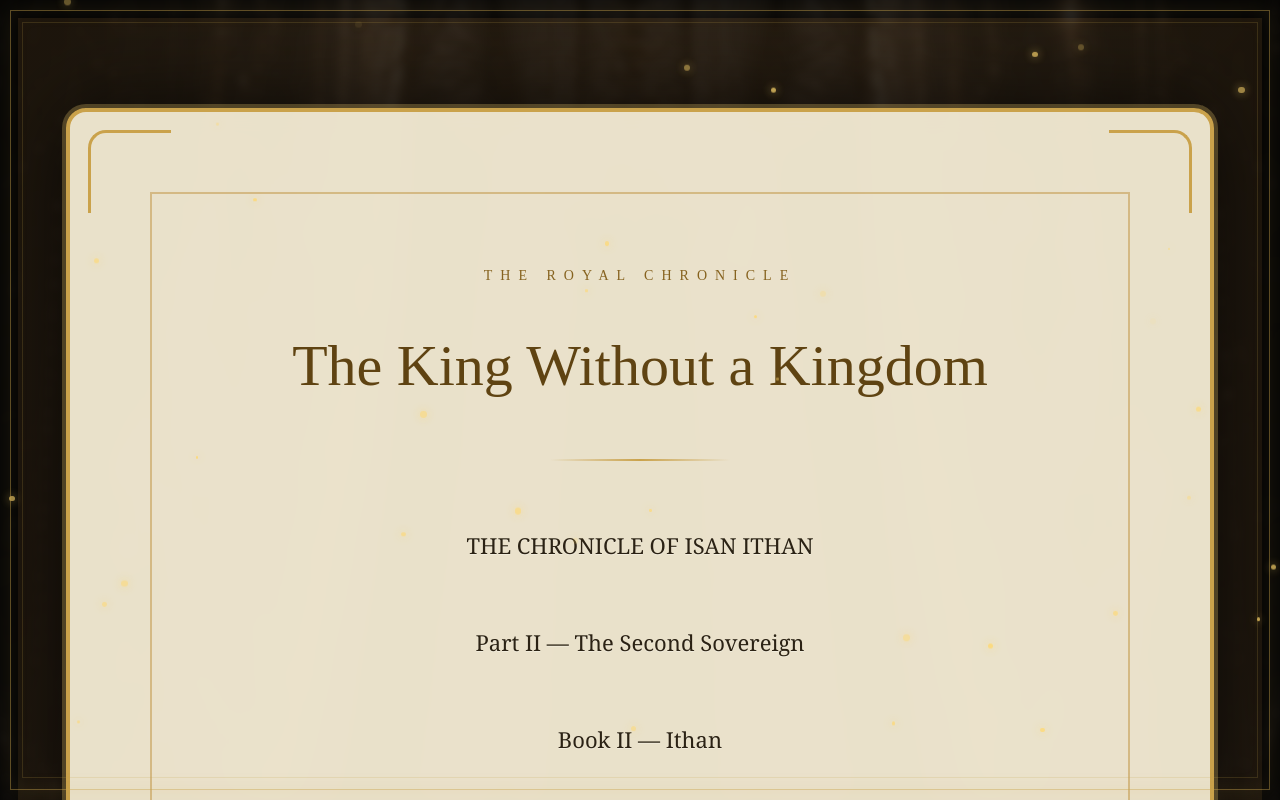
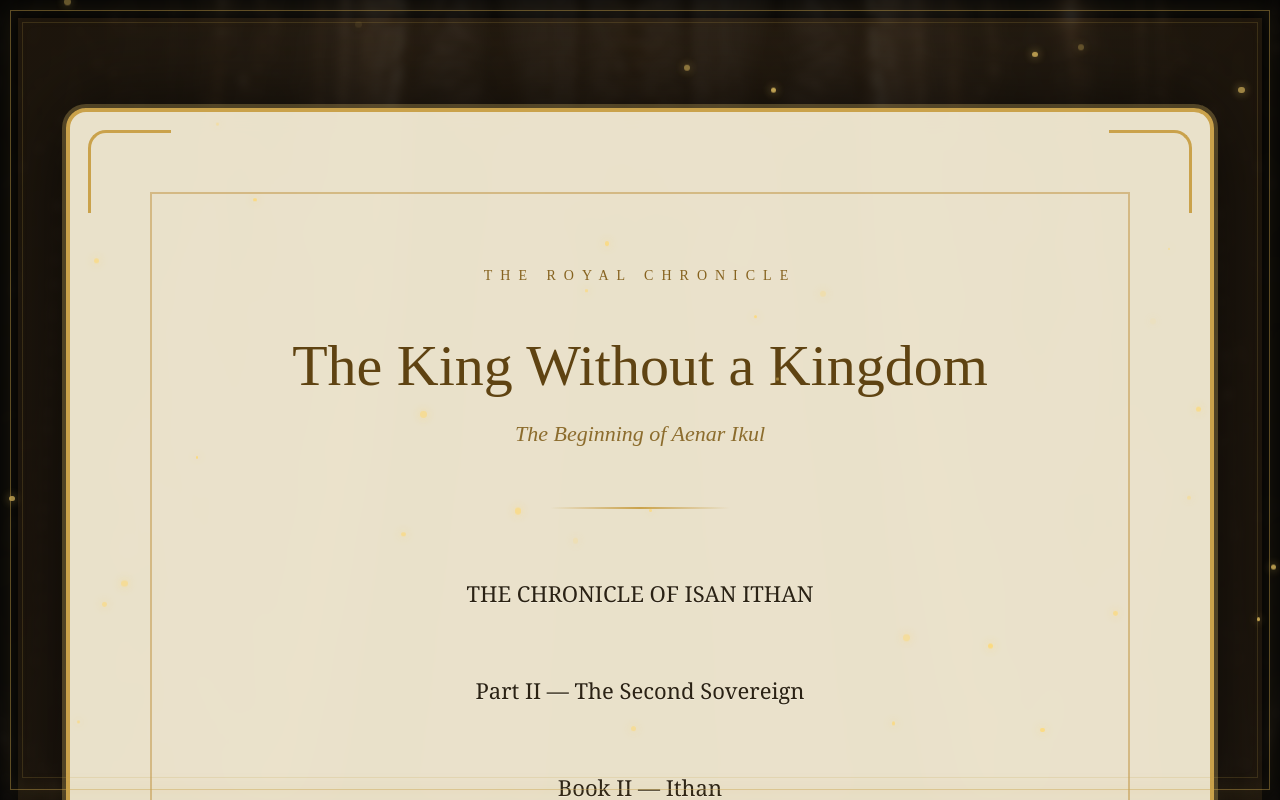
Before and after one commit to jobsamalukyuhimuna-a11y/Aenar-Ikul, a Next.js app: page /library/stories/the-king-without-a-Kingdom in a window 1280 px wide. Shown: the top 800 px of the page. Built offline with nearby package versions, Linux system fonts and the light colour scheme.

Commit message:
Update book information

```diff
--- a/app/library/data/books.ts
+++ b/app/library/data/books.ts
@@ -5,13 +5,13 @@ export const books = [
     slug: "the-king-without-a-Kingdom",
 
     title: "The King Without a Kingdom",
-
+    subtitle: "The Beginning of Aenar Ikul",
     universe: "Aenar Ikul",
     type: "Novel",
 
     cover: "/images/books/the-king-without-a-throne.jpg",
 
-    author: "Anas",
+    author: "Aenar Ikul",
 
     description:
       "A forgotten king begins a journey through ruined kingdoms in search of the truth behind the fall of the ancient crown.",
```
